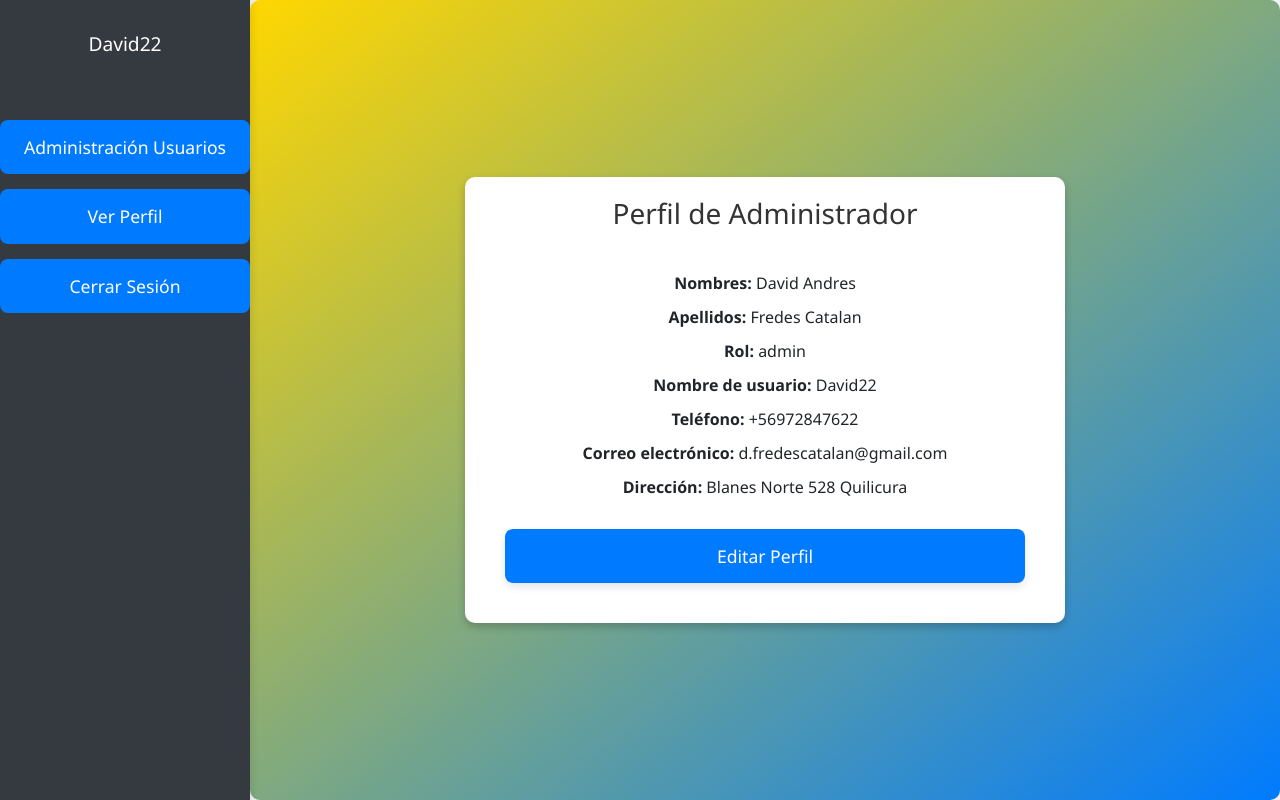
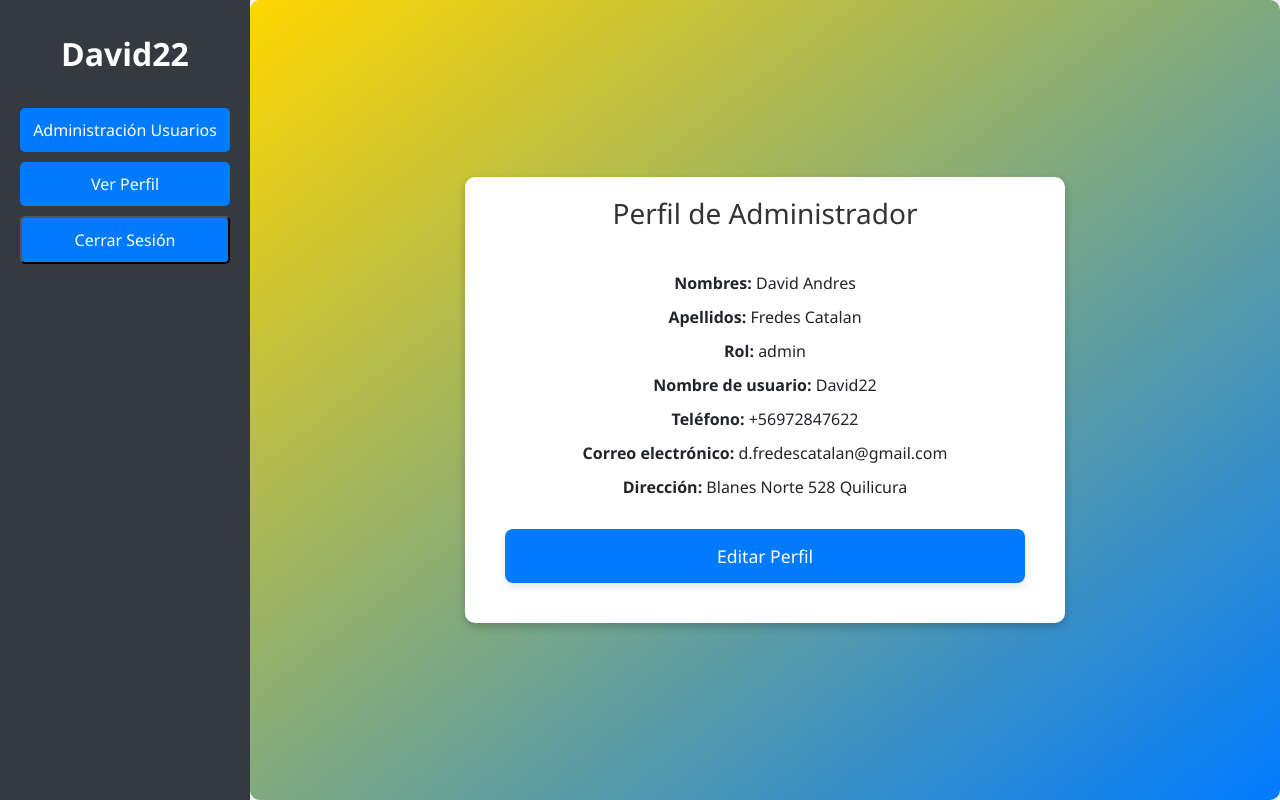
Before and after one commit to Angu017/Save_in, a Django app: page /perfilad in a window 1280 px wide. Run offline with Django 5.2, Linux system fonts and the light colour scheme; a user stored in the database is signed in; data comes from the database, SQL or seed files in the repository; some libraries are stand-ins or nearby versions.

Commit message:
Update perfilad.html

```diff
--- a/ventas/pagina/templates/perfilad.html
+++ b/ventas/pagina/templates/perfilad.html
@@ -1,5 +1,6 @@
 <!DOCTYPE html>
 <html lang="es">
+
 <head>
     <meta charset="UTF-8">
     <meta name="viewport" content="width=device-width, initial-scale=1.0">
@@ -9,6 +10,7 @@
     <link href="https://stackpath.bootstrapcdn.com/bootstrap/4.5.2/css/bootstrap.min.css" rel="stylesheet">
     <!-- Carga de Font Awesome para el ícono de tres rayas -->
     <link rel="stylesheet" href="https://cdnjs.cloudflare.com/ajax/libs/font-awesome/5.15.4/css/all.min.css">
+    <link rel="stylesheet" href="{% static 'css/sidebar.css' %}">
     <style>
         /* General Body Styling */
         body {
@@ -22,89 +24,56 @@
             overflow-x: hidden;
         }
 
-        /* Menú Lateral */
+        /* Sidebar */
         .sidebar {
-            width: 250px;
-            height: 100vh;
-            position: fixed;
-            left: 0;
-            top: 0;
-            background-color: #343a40;
-            color: #fff;
             display: flex;
             flex-direction: column;
-            padding: 20px 0;
-            box-shadow: 2px 0 8px rgba(0, 0, 0, 0.1);
-        }
-
-        .sidebar .perfil {
-            text-align: center;
-            margin-bottom: 30px;
-        }
-
-        .sidebar .perfil-imagen {
-            width: 100px;
-            height: 100px;
-            background-color: #6c757d;
-            border-radius: 50%;
-            margin: 0 auto;
-            margin-bottom: 10px;
-        }
-
-        .sidebar p {
-            margin-top: 10px;
-            font-size: 1.2rem;
-            color: #fff;
-            display: block;
+            align-items: center;
+            width: 250px;
+            background-color: #343a40;
+            color: white;
+            padding: 20px;
+            height: 100%;
+            position: fixed;
+            overflow-y: auto;
+            /* Agregar desplazamiento si es necesario */
         }
 
         .sidebar ul {
+            display: flex;
+            flex-direction: column;
+            align-items: center;
+            padding: 0;
+            margin: 0;
             list-style: none;
-            padding: 0;
             width: 100%;
-            flex-grow: 1;
         }
 
         .sidebar ul li {
-            margin: 15px 0;
             width: 100%;
+            margin-bottom: 10px;
             text-align: center;
         }
 
         .sidebar ul li a,
-        .sidebar ul li form button {
+        .sidebar ul li button {
+            width: 100%;
+            padding: 10px;
+            border-radius: 5px;
+            color: white;
+            background-color: #007bff;
             text-decoration: none;
-            color: #fff;
-            padding: 14px 24px;
+            text-align: center;
+            font-size: 1rem;
             display: block;
-            border-radius: 8px;
-            background-color: #007bff; /* Botones color azul */
             box-sizing: border-box;
-            font-weight: 500;
-            font-size: 1.1rem;
-            width: 100%;
-            text-align: center;
-            transition: background-color 0.3s, transform 0.2s, box-shadow 0.3s;
         }
 
         .sidebar ul li a:hover,
-        .sidebar ul li form button:hover {
-            background-color: #0056b3; /* Azul más oscuro */
-            box-shadow: 0 6px 12px rgba(0, 0, 0, 0.2);
-            transform: translateY(-2px);
+        .sidebar ul li button:hover {
+            background-color: #0056b3;
         }
 
-        .sidebar ul li a:active,
-        .sidebar ul li form button:active {
-            background-color: #003366; /* Color más oscuro al hacer clic */
-            box-shadow: 0 4px 6px rgba(0, 0, 0, 0.1);
-            transform: translateY(1px);
-        }
-
-        .sidebar form button {
-            border: none;
-            cursor: pointer;
-        }
 
         /* Contenedor Principal */
         .main-content {
@@ -170,20 +139,38 @@
             background-color: #003366;
             box-shadow: 0 4px 8px rgba(0, 0, 0, 0.1);
         }
+
+        .perfil .username {
+            font-size: 2rem;
+            /* Tamaño más grande del texto */
+            font-weight: bold;
+            /* Texto en negrita */
+            color: #ffffff;
+            /* Mantén el texto blanco */
+            text-align: center;
+            /* Centra el texto */
+            display: block;
+            /* Asegúrate de que ocupe toda la línea */
+            margin: 10px 0;
+            /* Margen superior e inferior */
+        }
     </style>
 </head>
+
 <body>
     <!-- Menú Lateral -->
     <div class="sidebar">
         <div class="perfil">
-            <p>
+            <span class="username">
                 {% if user.is_authenticated %}
-                    {{ user.username }}  <!-- Muestra el nombre de usuario logueado -->
+                {{ user.username }} <!-- Muestra el nombre de usuario logueado -->
                 {% else %}
-                    Invitado  <!-- En caso de que el usuario no esté logueado -->
+                Invitado <!-- En caso de que el usuario no esté logueado -->
                 {% endif %}
-            </p>
+            </span>
         </div>
+
+
         <ul>
             <li><a href="{% url 'adminusuarios' %}">Administración Usuarios</a></li>
             <li><a href="{% url 'perfilad' %}">Ver Perfil</a></li>
@@ -219,4 +206,5 @@
     </div>
 
 </body>
+
 </html>
```
